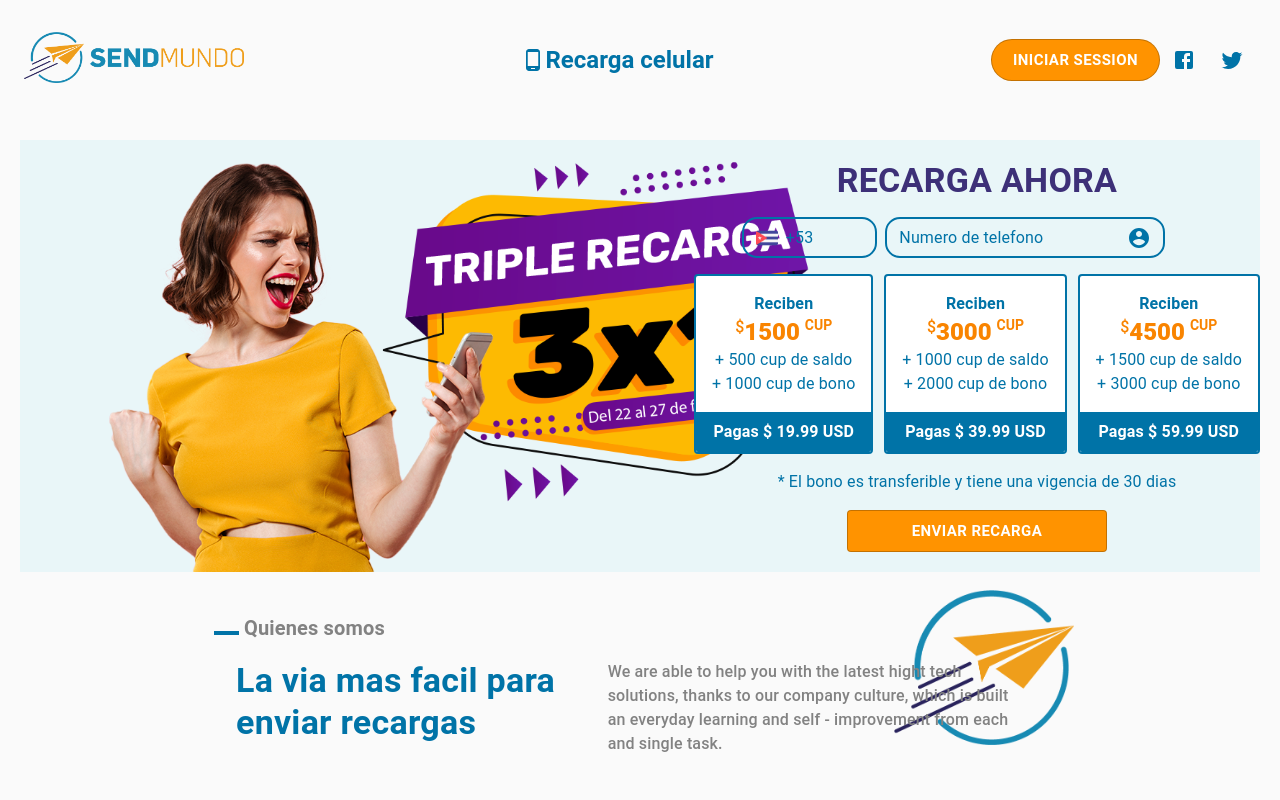
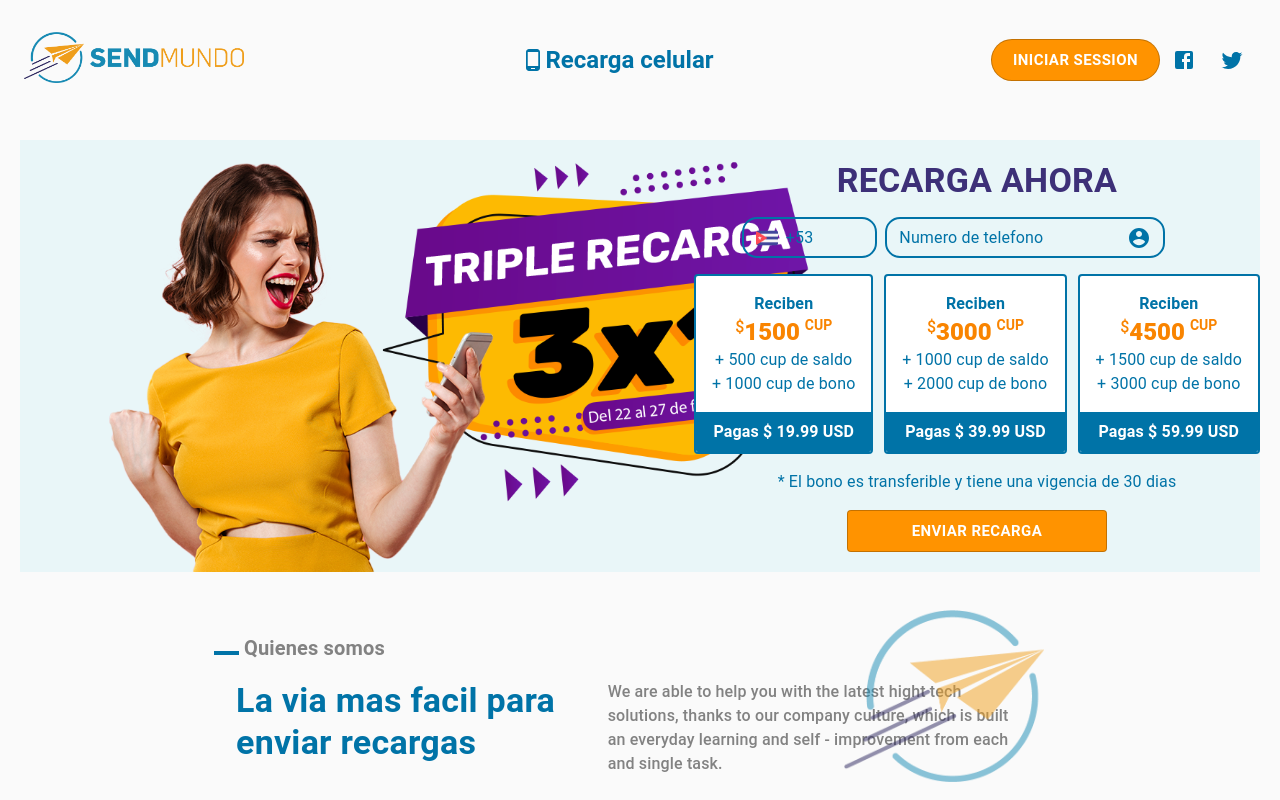
Before and after one commit to afonsecac/sendmundo, a React (Create React App) app: page / in a window 1280 px wide. Shown: the top 800 px of the page. Built offline with nearby package versions, Linux system fonts and the light colour scheme.

Commit message:
master: fix img position in who we are

```diff
--- a/src/modules/home/components/WhoWeAre.jsx
+++ b/src/modules/home/components/WhoWeAre.jsx
@@ -5,13 +5,8 @@ import SendMundo from "styles/imgs/SendMUNDO_LOGO_Fabicon.png";
 
 const useStyles = makeStyles(() => ({
   root: {
-    backgroundImage: `url(${SendMundo})`,
-    backgroundRepeat: "no-repeat",
-    backgroundSize: 180,
-    backgroundPositionX: "100%",
-    backgroundPositionY: "30%",
     width: "70%",
-    padding: "40px 0 40px 0",
+    padding: "60px 0 60px 0",
   },
   title: {
     fontWeight: 600,
@@ -28,6 +23,13 @@ const useStyles = makeStyles(() => ({
   titleWWA: {
     fontWeight: 600,
     color: "#0073a7",
+  },
+  imageStyle: {
+    position: "absolute",
+    width: 200,
+    top: -50,
+    right: -10,
+    opacity: 0.5,
   },
 }));
 
@@ -48,10 +50,18 @@ export default function WhoWeAre() {
                 La via mas facil para enviar recargas
               </Typography>
             </Grid>
-            <Grid item item xs={12} sm={6}>
+            <Grid item xs={12} sm={6} style={{ position: "relative" }}>
+              <img
+                src={SendMundo}
+                alt="send mundo"
+                className={classes.imageStyle}
+              />
               <Typography
                 variant="body1"
-                style={{ color: "#828282", fontWeight: 500 }}
+                style={{
+                  color: "#828282",
+                  fontWeight: 500,
+                }}
               >
                 We are able to help you with the latest hight tech solutions,
                 thanks to our company culture, which is built an everyday
```
